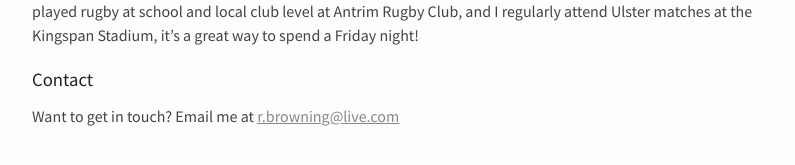
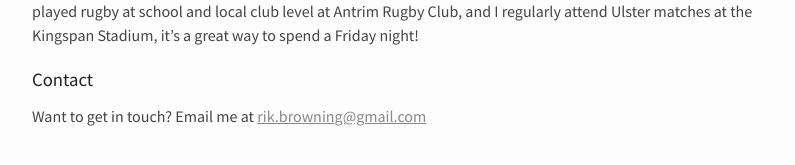
Before and after one commit to rikbrowning/rikbrowning.github.io, a Jekyll site: the page built from resume/index.md, in a window 1280 px wide and 900 px high, scrolled down 1672 px. Shown: the part 718-883 px from the top of the window, without its empty margins (238-1033 px from the left). Built offline with Jekyll 4.4.1, drawn with Linux system fonts in a browser that asks for light colours; our own code applies the rules of GitHub Pages for plain Markdown files.

Commit message:
Updating email address.

```diff
--- a/resume/index.md
+++ b/resume/index.md
@@ -73,4 +73,4 @@ I have recently taken up mountain biking in my spare time and I am really enjoyi
 
 ### Contact ###
 
-Want to get in touch? Email me at [r.browning@live.com](mailto:r.browning@live.com)
+Want to get in touch? Email me at [rik.browning@gmail.com](mailto:rik.browning@gmail.com)
```
